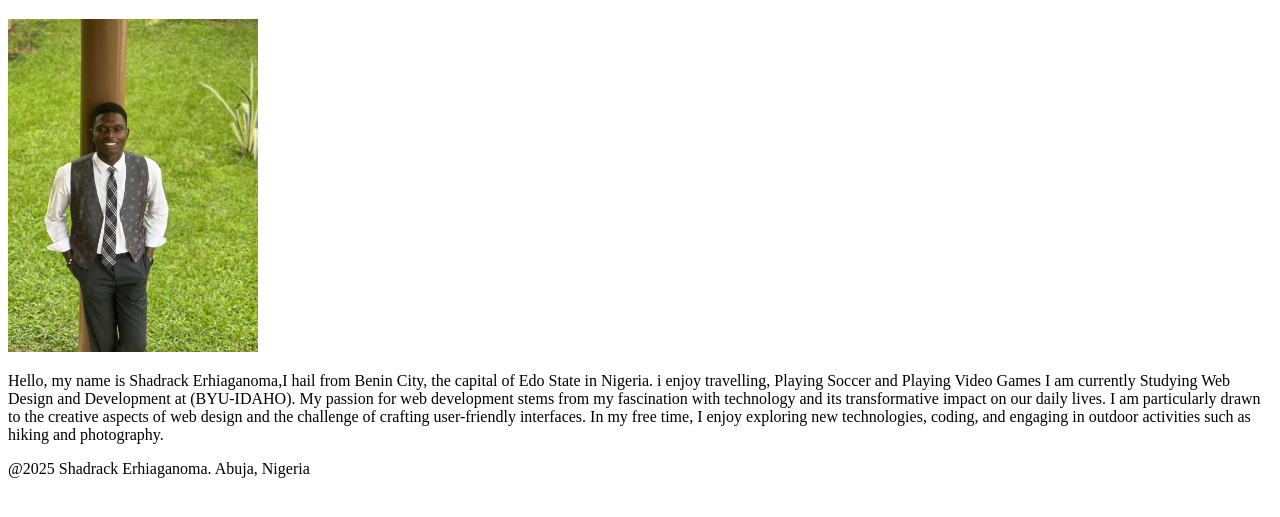
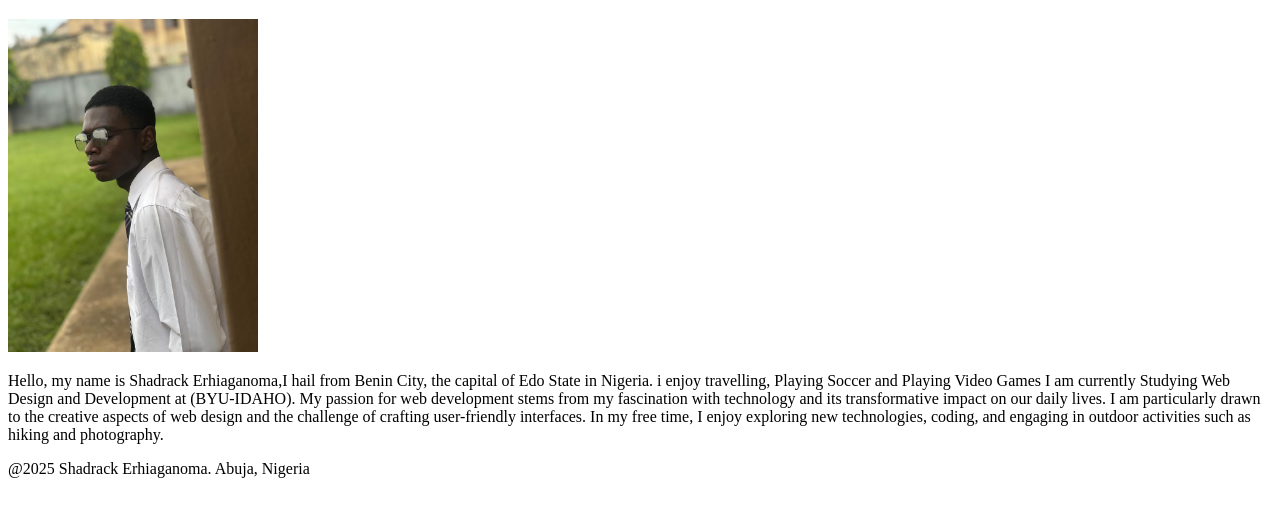
Before and after one commit to shadrackerhiaganoma2002/WDD1301, a plain HTML site: page week 01/index.html in a window 1280 px wide. Shown: the part 87-604 px from the top of the page. Drawn offline with Linux system fonts and the light colour scheme.

Commit message:
modified the picture upload

```diff
--- a/week 01/index.html
+++ b/week 01/index.html
@@ -16,7 +16,7 @@
         </nav>
     <main>
         <h1>Shadrack Erhiaganoma | WDD130</h1>
-        <img src="/week 01/images/IMG-20250803-WA0258.jpg" alt="Hello, my name is Shadrack Erhiaganoma" width="250">
+        <img src="/week 01/images/IMG-20250720-WA0122.jpg" alt="Hello, my name is Shadrack Erhiaganoma" width="250">
         <p>
             Hello, my name is Shadrack Erhiaganoma,I hail from Benin City, the capital of Edo State in Nigeria. i enjoy travelling, Playing Soccer and Playing Video Games I am currently Studying Web Design and Development at (BYU-IDAHO). My passion for web development stems from my fascination with technology and its transformative impact on our daily lives. I am particularly drawn to the creative aspects of web design and the challenge of crafting user-friendly interfaces. In my free time, I enjoy exploring new technologies, coding, and engaging in outdoor activities such as hiking and photography.</p>
     </main>
```
Also changed, not shown: week 01/images/IMG-20250720-WA0122.jpg (added).
